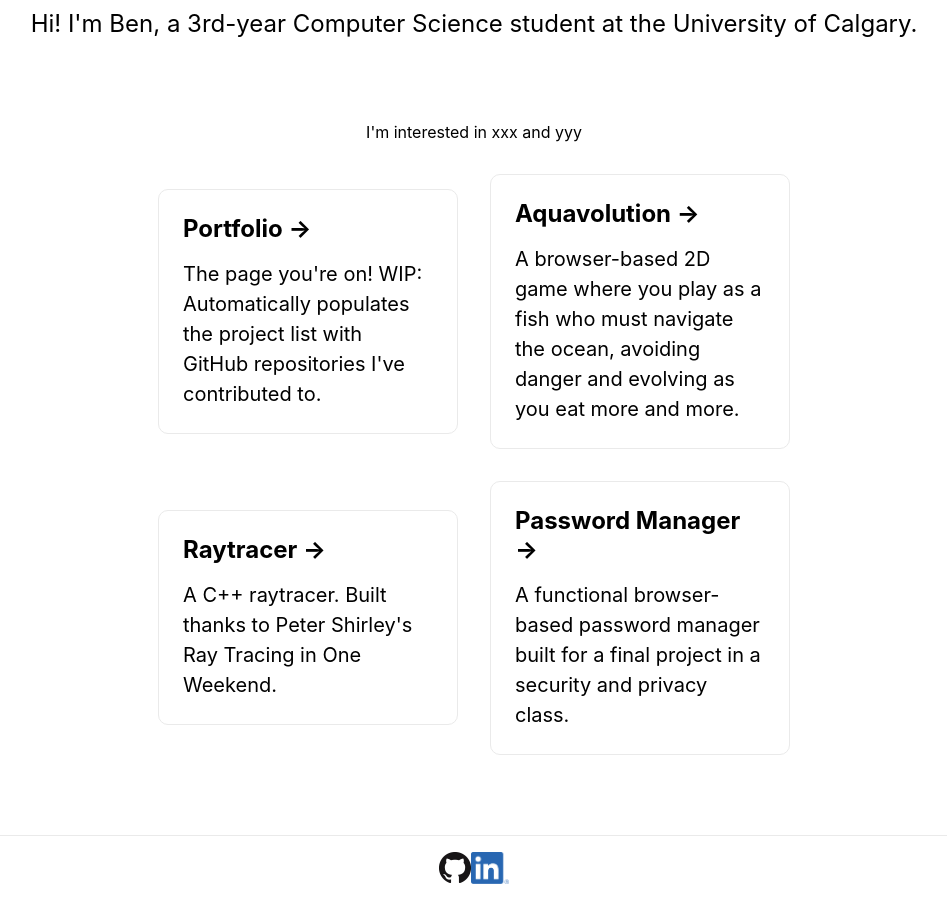
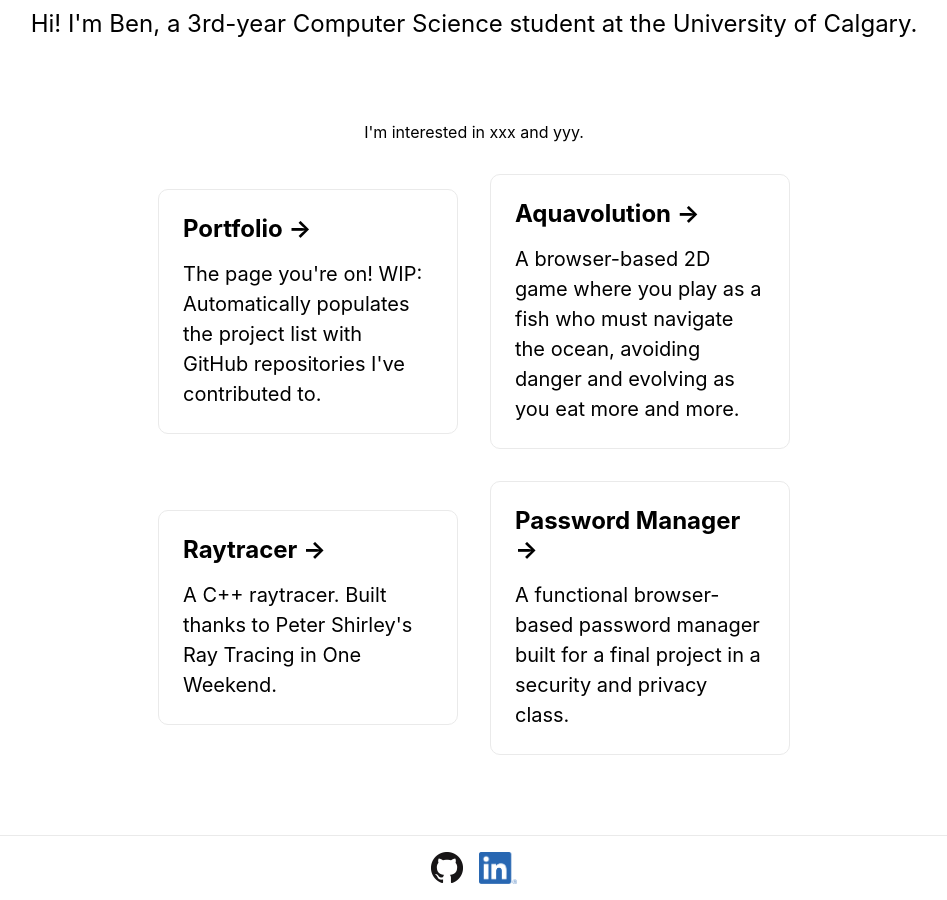
Before and after one commit to Anidion/portfolio, a Next.js app: page / in a window 1280 px wide. Shown: the part 360-1260 px from the top of the page, without its empty margins (166-1113 px from the left). Built offline with nearby package versions, Linux system fonts and the light colour scheme.

Commit message:
Fixed footer icons

```diff
--- a/pages/index.js
+++ b/pages/index.js
@@ -25,7 +25,7 @@ export default function Home() {
         </p>
 
         <p>
-          I'm interested in xxx and yyy
+          I'm interested in xxx and yyy.
         </p>
 
         <div className={styles.grid}>
@@ -54,11 +54,11 @@ export default function Home() {
 
       <footer className={styles.footer}>
         <div className={styles.grid}>
-          <a href="https://github.com/anidion">
+          <a href="https://github.com/anidion" className={styles.logo}>
             <Image src="/Github-Mark-32px.png" alt="GitHub Logo" width={32} height={32} />
           </a>
 
-          <a href="https://linkedin.com/in/benschmidt2343">
+          <a href="https://linkedin.com/in/benschmidt2343" className={styles.logo}>
               <Image src="/LI-In-Bug.png" alt="LinkedIn Logo" width={38} height={32} />
           </a>
         </div>
--- a/styles/Home.module.css
+++ b/styles/Home.module.css
@@ -104,8 +104,7 @@
 }
 
 .logo {
-  height: 1em;
-  margin-left: 0.5rem;
+  margin: 0 0.5rem;
 }
 
 @media (max-width: 600px) {
```
